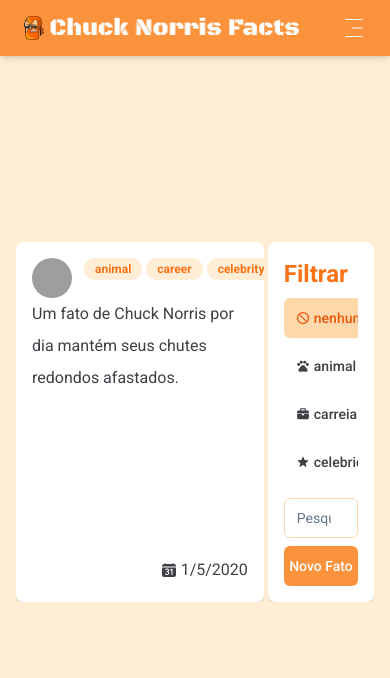
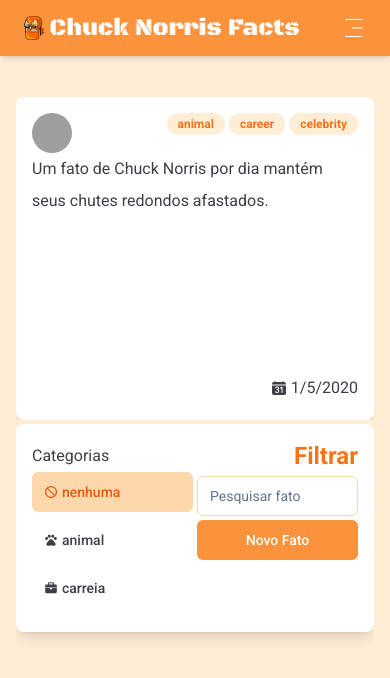
Before and after one commit to Yuri-Chaves/Ivve-Tech-Challenge, a Next.js app in the folder web/: page / in a window 390 px wide. Shown: the top 678 px of the page. Built offline with nearby package versions, Linux system fonts and the light colour scheme; grey boxes are pictures that could not be loaded.

Commit message:
fix: Responsiveness

```diff
--- a/web/app/page.tsx
+++ b/web/app/page.tsx
@@ -1,12 +1,13 @@
 import ChuckFact from "@/components/ChuckFact";
 
 import {chuckIvveApiMock} from "../mocks/chuckIvveApi";
-import { ResizablePanel, ResizablePanelGroup } from "@/components/ui/resizable";
+import { ResizableHandle, ResizablePanel, ResizablePanelGroup } from "@/components/ui/resizable";
 import RequestConfigs from "@/components/RequestConfigs";
 
 export default function Home() {
   return (
     <section className="flex flex-col items-center justify-center min-h-screen px-4 py-12 sm:px-6 lg:px-8">
+      <div className="hidden md:block">
         <ResizablePanelGroup direction="horizontal" className="sm:max-w-4xl gap-1">
           <ResizablePanel defaultSize={70}>
             <ChuckFact {...chuckIvveApiMock} />
@@ -15,6 +16,17 @@
             <RequestConfigs />
           </ResizablePanel>
         </ResizablePanelGroup>
+      </div>
+      <div className="md:hidden block">
+        <ResizablePanelGroup direction="vertical" className="w-full min-h-[650px] gap-1">
+          <ResizablePanel defaultSize={50}>
+            <ChuckFact {...chuckIvveApiMock} />
+          </ResizablePanel>
+          <ResizablePanel defaultSize={50}>
+            <RequestConfigs />
+          </ResizablePanel>
+        </ResizablePanelGroup>
+      </div>
     </section>
   );
 }
--- /dev/null
+++ b/web/components/ChuckCategories.tsx
@@ -0,0 +1,33 @@
+import { TLanguage, useSiteLanguage } from "@/services";
+import { ScrollArea } from "./ui/scroll-area";
+import { ToggleGroup, ToggleGroupItem } from "./ui/toggle-group";
+
+const categoryScrollTitle: Record<TLanguage, string> = {
+  br: 'Categorias',
+  us: 'Categories',
+  es: 'Categorías',
+}
+
+export default function ChuckCategories() {
+  const { language, panelProps } = useSiteLanguage()
+
+  return (
+    <div className="flex flex-col">
+      <p>{categoryScrollTitle[language]}</p>
+      <ScrollArea className="h-36 md:h-48">
+        <ToggleGroup type="single" className="flex flex-col gap-2" defaultValue="none">
+          {panelProps.categories[language].map((category) => (
+            <ToggleGroupItem
+              key={category.label}
+              value={category.value}
+              className="flex flex-row items-center w-full justify-start gap-1"
+            >
+              {category.icon}
+              <p>{category.label}</p>
+            </ToggleGroupItem>
+          ))}
+        </ToggleGroup>
+      </ScrollArea>
+    </div>
+  )
+}
--- a/web/components/RequestConfigs.tsx
+++ b/web/components/RequestConfigs.tsx
@@ -1,34 +1,37 @@
 "use client"
 
 import { useSiteLanguage } from "@/services"
-import { ScrollArea } from "./ui/scroll-area"
-import { ToggleGroup, ToggleGroupItem } from "./ui/toggle-group"
 import { Input } from "./ui/input"
 import { Button } from "./ui/button"
-
-
+import ChuckCategories from "./ChuckCategories"
+import { ResizablePanel, ResizablePanelGroup } from "./ui/resizable"
 
 export default function RequestConfigs() {
   const { language, panelProps } = useSiteLanguage()
   return (
     <div className="flex flex-col bg-white rounded-lg shadow-lg p-4 text-zinc-700 gap-2">
-      <h2 className="text-2xl font-bold text-orange-500">{panelProps.panelTitle[language]}</h2>
-      <ScrollArea className="h-48">
-        <ToggleGroup type="single" className="flex flex-col gap-2" defaultValue="none">
-          {panelProps.categories[language].map((category) => (
-            <ToggleGroupItem
-              key={category.label}
-              value={category.value}
-              className="flex flex-row items-center w-full justify-start gap-1"
-            >
-              {category.icon}
-              <p>{category.label}</p>
-            </ToggleGroupItem>
-          ))}
-        </ToggleGroup>
-      </ScrollArea>
-      <Input type="search" placeholder={panelProps.inputPlaceholder[language]} />
-      <Button className="capitalize">{panelProps.buttonTitle[language]}</Button>
+      <div className="hidden md:block">
+        <h2 className="text-2xl font-bold text-orange-500">{panelProps.panelTitle[language]}</h2>
+        <ChuckCategories />
+        <div className="flex flex-col gap-1">
+          <Input type="search" placeholder={panelProps.inputPlaceholder[language]} />
+          <Button className="capitalize">{panelProps.buttonTitle[language]}</Button>
+        </div>
+      </div>
+      <div className="md:hidden block">
+        <ResizablePanelGroup direction="horizontal" className="w-full gap-1">
+          <ResizablePanel defaultSize={50}>
+            <ChuckCategories />
+          </ResizablePanel>
+          <ResizablePanel defaultSize={50}>
+            <div className="flex flex-col gap-1">
+              <h2 className="text-2xl font-bold text-right text-orange-500">{panelProps.panelTitle[language]}</h2>
+              <Input type="search" placeholder={panelProps.inputPlaceholder[language]} />
+              <Button className="capitalize">{panelProps.buttonTitle[language]}</Button>
+            </div>
+          </ResizablePanel>
+        </ResizablePanelGroup>
+      </div>
     </div>
   )
 }
```
Lines whose indentation alone changed are shown as unchanged.
